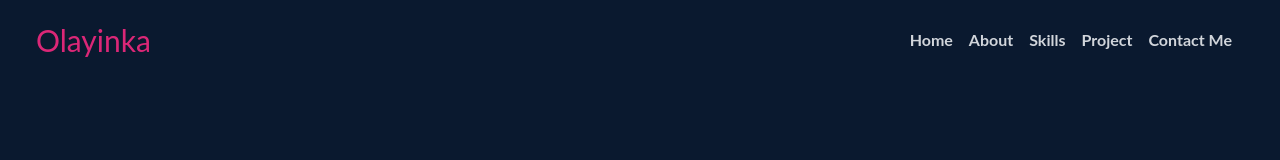
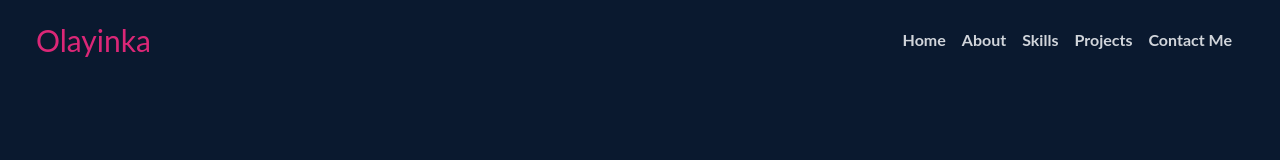
Before and after one commit to YhinkaDevOps/React-Portfolio, a React (Create React App) app: page / in a window 1280 px wide. Shown: the top 160 px of the page. Built offline with nearby package versions, Linux system fonts and the light colour scheme.

Commit message:
made changes to project card

```diff
--- a/src/components/Navbar.js
+++ b/src/components/Navbar.js
@@ -17,7 +17,7 @@ const Navbar = () => {
             <li className='Menu_links font-bold'><Link  to="home" smooth={true}  duration={500}>Home</Link></li>
             <li className='Menu_links font-bold'><Link  to="about" smooth={true}  duration={500}>About</Link></li>
             <li className='Menu_links font-bold'><Link  to="skills" smooth={true}  duration={500}>Skills</Link></li>
-            <li className='Menu_links font-bold'><Link  to="project" smooth={true}  duration={500}>Project</Link></li>
+            <li className='Menu_links font-bold'><Link  to="project" smooth={true}  duration={500}>Projects</Link></li>
             <li className='Menu_links font-bold'><Link  to="contact" smooth={true}  duration={500}>Contact Me</Link></li>
           </ul>
 
@@ -38,7 +38,7 @@ const Navbar = () => {
             Skills
           </Link></li>
             <li className='py-4 text-3xl'><Link onClick={handleClick} to='project' smooth={true} duration={500}>
-            Project
+            Projects
           </Link></li>
             <li className='py-4 text-3xl'><Link onClick={handleClick} to='contact' smooth={true} duration={500}>
             Contact Me
--- a/src/components/Project.js
+++ b/src/components/Project.js
@@ -18,7 +18,7 @@ const Project = () => {
                     style={{backgroundImage: `url(${project1})`}}
                     className='shadow-lg shadow-[#040c16] group container rounded-md flex justify-center items-center mx-auto content-div'>
                     <div className='opacity-0 group-hover:opacity-100'>
-                      <span className='text-2xl font-bold text-white tracking-wider'>
+                      <span className='text-2xl font-bold text-white '>
                         IMDB Movie fetch with API
                       </span>
                       <div className='pt-8 text-center'>
@@ -27,7 +27,7 @@ const Project = () => {
                             Demo
                           </button>
                         </a>
-                         <a href="/">
+                         <a href="https://github.com/YhinkaDevOps/MovieApiFetch.git" target={`_blank`}>
                           <button className='text-center rounded-lg px-4 py-3 m-2 bg-white text-gray-700 font-bold text-lg hover:bg-pink-600 hover:text-white'>
                               Code
                           </button>
```
